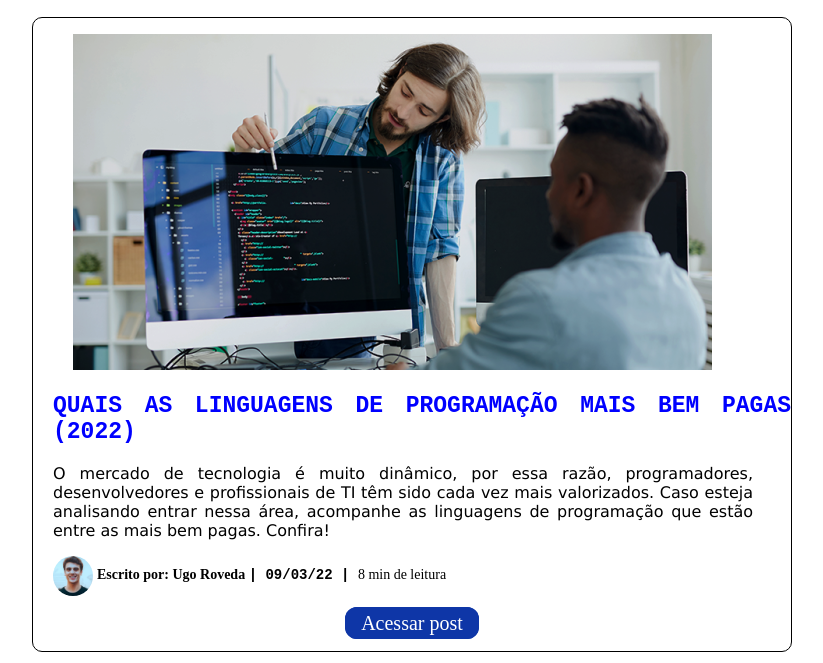
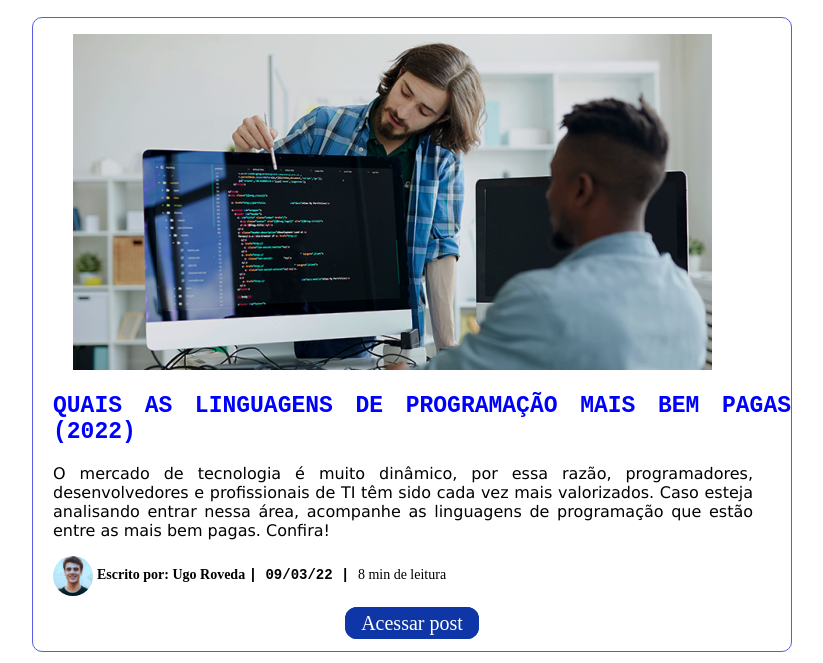
Before and after one commit to Kenzie-Academy-Brasil-Developers/Bretwulf.github.io, a plain HTML site: page index.html in a window 1280 px wide. Shown: the part 137-800 px from the top of the page, without its empty margins (228-1051 px from the left). Drawn offline with Linux system fonts and the light colour scheme.

Commit message:
mudança na cor da borda das seções

```diff
--- a/index.html
+++ b/index.html
@@ -73,7 +73,7 @@
             /*classe CSS das bordas dos artigos*/
             border-style: solid;
             border-width: 1px;
-            border-color: black;
+            border-color: rgb(90, 90, 230);
             border-radius: 10px;
             border-spacing: 15px;
             margin: 20px
@@ -83,7 +83,7 @@
             /*classe CSS das bordas dos artigos com hover*/
             border-style: outset;
             border-width: 1px;
-            border-color: blue;
+            border-color: rgb(16, 16, 95);
             border-radius: 10px;
             border-spacing: 15px;
             margin: 20px
```
